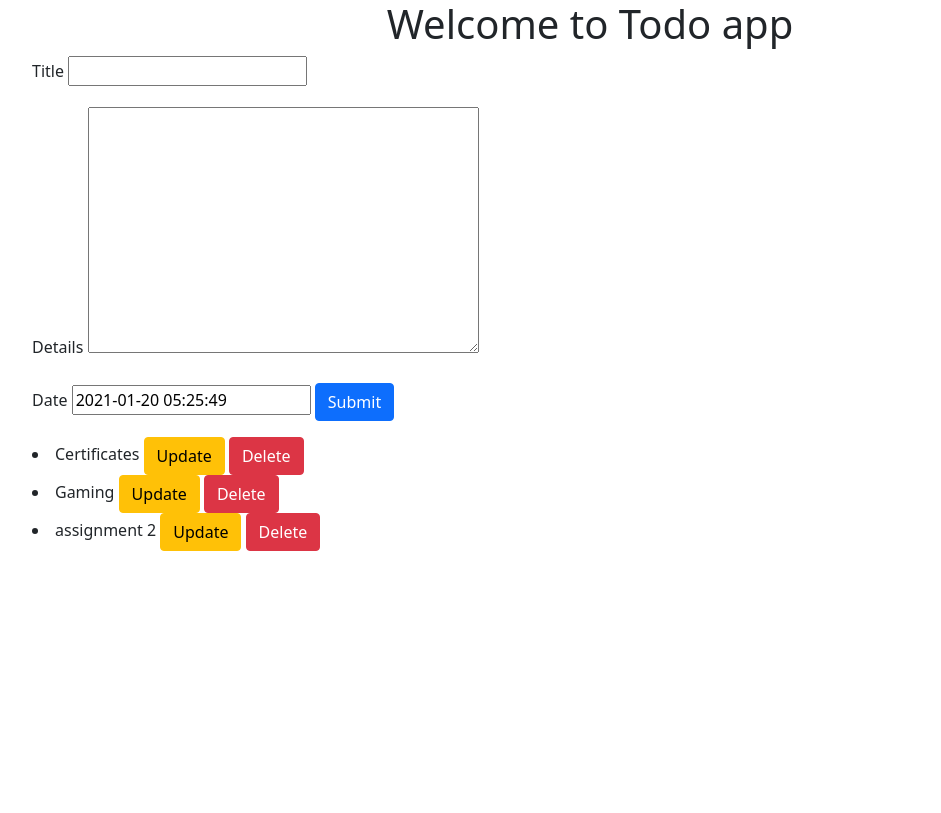
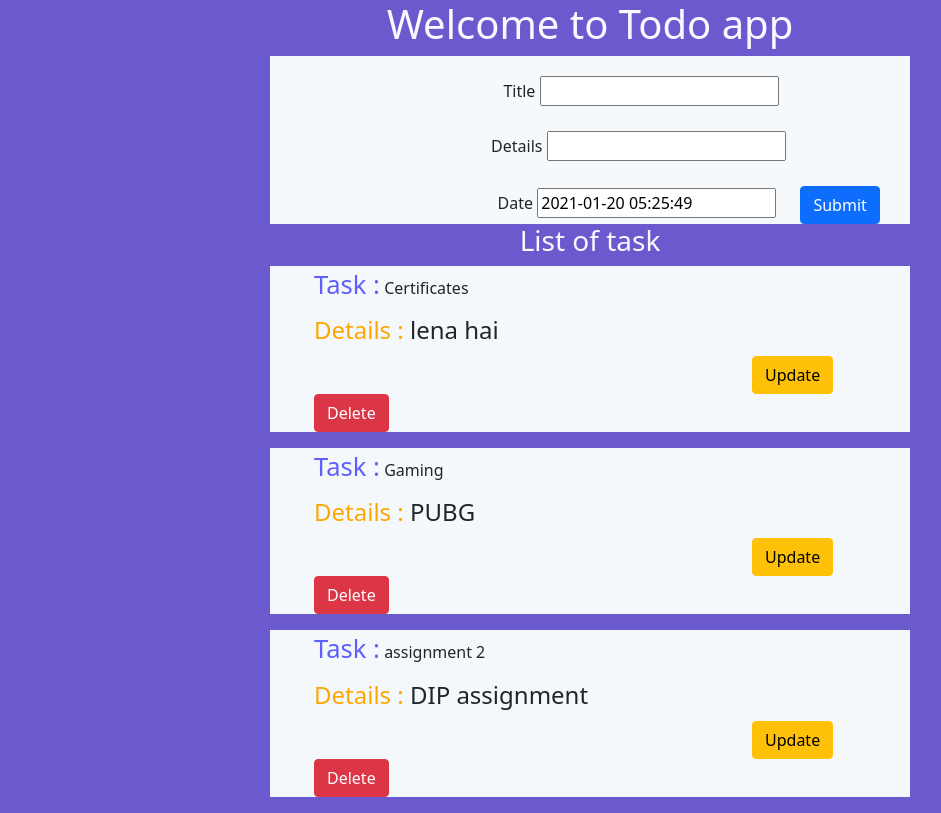
Before and after one commit to YuvrajRajpoot-Dev/Todo-app, a Django app: page / in a window 1280 px wide. Shown: the whole page, without its empty margins (50-991 px from the left). Before the commit the page ends 551 px from the top, so only its background shows below. Run offline with Django 3.2, Linux system fonts and the light colour scheme; data comes from the database, SQL or seed files in the repository; both versions use the stored data as it was after the commit.

Commit message:
index update with styling

```diff
--- a/todoapp/models.py
+++ b/todoapp/models.py
@@ -4,8 +4,8 @@ from django.utils import timezone
 # Create your models here.
 class Todo(models.Model):
     title = models.CharField(max_length=20)
-    details = models.TextField()
+    details = models.CharField(max_length =20)
     date = models.DateTimeField(default=timezone.now)
 
     def __str__(self):
-     return '%s' % (self.title)
+     return '%s %s' % (self.title, self.details)
--- a/todoapp/templates/todo/index.html
+++ b/todoapp/templates/todo/index.html
@@ -13,38 +13,48 @@
     <title>Todo app</title>
 </head>
 
-<body>
+<body style="background-color:SlateBlue;">
     <div style="text-align: center;">
-        <h1>Welcome to Todo app </h1>
+        <h1 style="color: ghostwhite;">Welcome to Todo app </h1>
     </div>
-    <div class="container">
+    <div class="container" style="background-color: rgb(245, 249, 252); width: 50%;">
         <form method="POST" action="/">
 
             {% csrf_token %}
-            <div class="mb-3 col-6 ">
+            <div class="container" style="margin-left: 34%;     padding-top: 20px;">
                 <label for="exampleFormControlInput1" class="form-label">Title</label>
                 {{ form.title }}
             </div>
 
-            <div class="mb-3 col-6">
+            <div class="container" style="margin-left: 32%;     padding-top: 20px;">
                 <label for="exampleFormControlInput1" class="form-label">Details</label>
                 {{ form.details }}
             </div>
 
-            <div class="mb-3 col-6">
+            <div class=container" style="margin-left: 35%;     padding-top: 20px;">
                 <label for="exampleFormControlInput1" class="form-label">Date</label>
                 {{form.date}}
-                <input class="btn btn-primary" type="submit" name="creat task" />
+                <input class="btn btn-primary" style="margin-left: 5%;" type="submit" name="creat task" />
             </div>
         </form>
     </div>
 
+    <div style="text-align: center;">
+        <h3 style="color: ghostwhite;">List of task</h3>
+    </div>
+
     {% for task in something %}
-    <div class="container">
-        <li>{{ task }}
-            <a class=" btn btn-warning " href="{% url 'update_task' task.id %}">Update</a>
+    <div class="container" style="background-color: rgb(245, 248, 250); width: 50%;"  >
+        <ol>
+            <label style="font-size: 160%; color: rgb(95, 95, 253);" for="exampleFormControlInput1" class="form-label">Task :</label>
+            {{ task.title }}
+           <div style="font-size: 150%;">
+            <label style="color: orange;"  for="exampleFormControlInput1" class="form-label">Details :</label>
+            {{ task.details }}
+        </div>
+            <a class=" btn btn-warning " href="{% url 'update_task' task.id %}" style="margin-left: 75%;">Update</a>
             <a class="btn btn-danger" href="{% url 'delete' task.id %}">Delete</a><br>
-        </li>
+        </ol>
     </div>
     {% endfor %}
 
```
Also changed, not shown: db.sqlite3, todoapp/migrations/0002_auto_20210120_2258.py (added), todoapp/migrations/0003_auto_20210120_2300.py (added).
